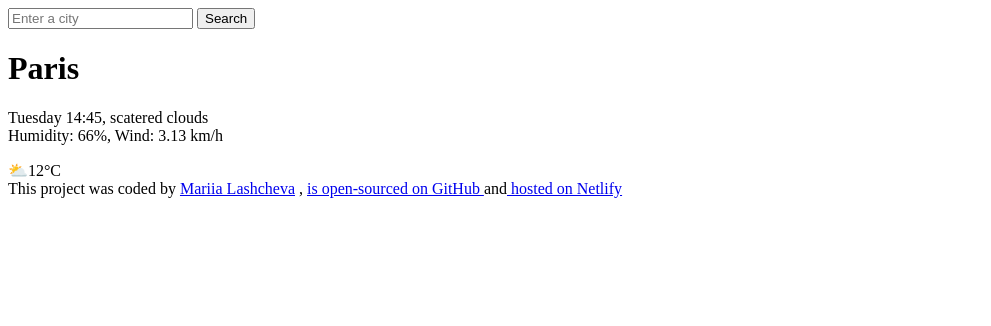
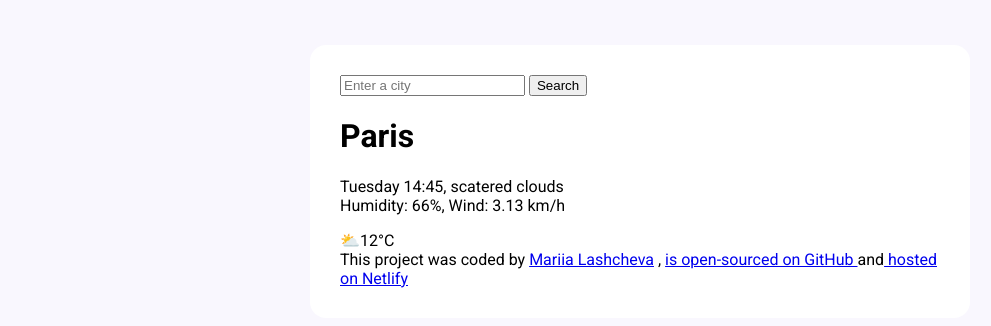
Before and after one commit to Maria1Codigo/vanilla-weather-app, a plain HTML site: page index.html in a window 1280 px wide. Shown: the whole page, without its empty margins (0-991 px from the left). Drawn offline with Linux system fonts and the light colour scheme.

Commit message:
Styled the main container and added custom fonts

```diff
--- a/index.html
+++ b/index.html
@@ -3,9 +3,14 @@
 <head>
     <meta charset="UTF-8">
     <meta name="viewport" content="width=<device-width>, initial-scale=1.0">
+        <link rel="preconnect" href="https://fonts.googleapis.com">
+<link rel="preconnect" href="https://fonts.gstatic.com" crossorigin>
+<link href="https://fonts.googleapis.com/css2?family=Roboto:ital,wght@0,100;0,300;0,400;0,500;0,700;0,900;1,100;1,300;1,400;1,500;1,700;1,900&display=swap" rel="stylesheet">
+    <link rel="stylesheet" href="src/style.css" />
     <title>Vanilla Weather App</title>
 </head>
 <body>
+    <div class="weather-app">
     <header>
         <form>
            <input type="search" placeholder="Enter a city" required />
@@ -30,5 +35,5 @@
 <footer>
     This project was coded by
     <a href="https://github.com/Maria1Codigo/" target="_blank">
-     Mariia Lashcheva</a> , <a href="https://github.com/Maria1Codigo/vanilla-weather-app" target="_blank"> is open-sourced on GitHub </a>and<a href="https://main--vanilla-weather-app-mariia.netlify.app/" target="_blank"> hosted on Netlify</a> </footer> </body>
+     Mariia Lashcheva</a> , <a href="https://github.com/Maria1Codigo/vanilla-weather-app" target="_blank"> is open-sourced on GitHub </a>and<a href="https://main--vanilla-weather-app-mariia.netlify.app/" target="_blank"> hosted on Netlify</a> </footer> </div> </body>
 </html>
--- /dev/null
+++ b/src/style.css
@@ -0,0 +1,12 @@
+body {
+    background-color: #f9f7fe;
+    font-family: 'Roboto', sans-serif;
+}
+.weather-app {
+    background: white;
+    max-width: 600px;
+    margin: 45px auto;
+    box-shadow: 0 30px 50px rgba (65, 50, 100, 0.08);
+    border-radius: 16px;
+    padding: 30px;
+}
```
